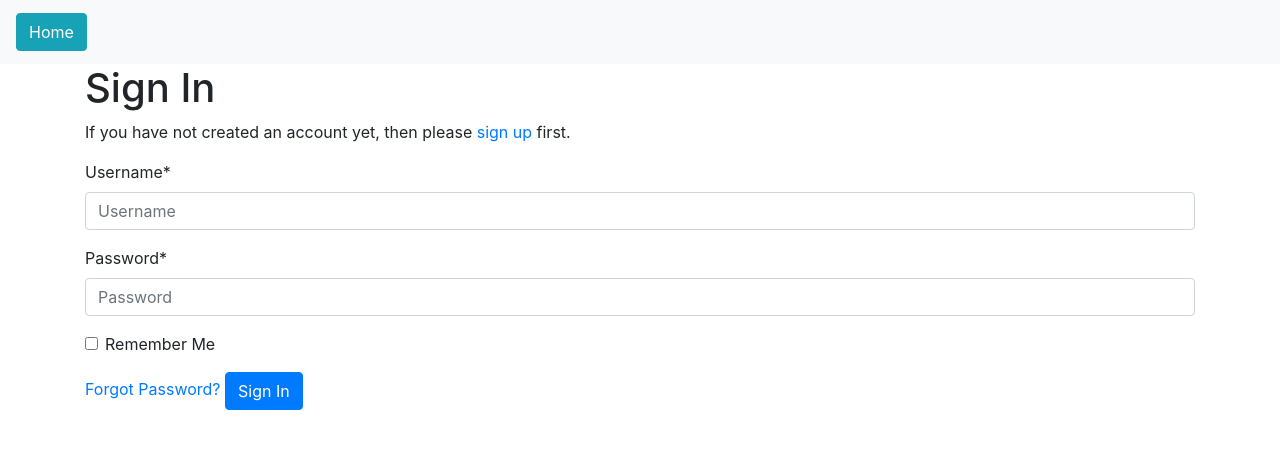
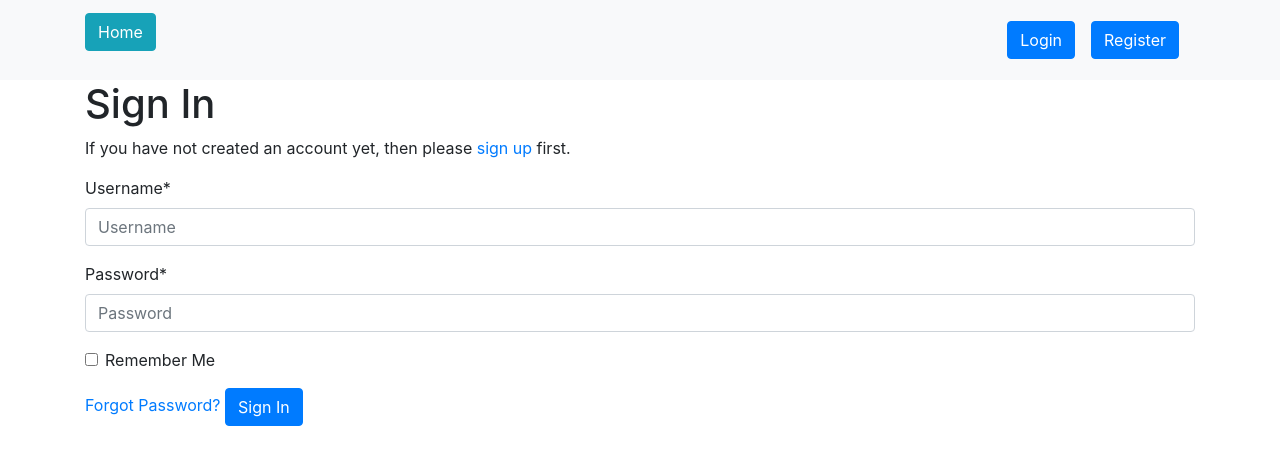
Before and after one commit to rodolfofrainer/appCarol, a Django app: page /accounts/login/ in a window 1280 px wide. Shown: the top 465 px of the page. Run offline with Django 4.2, Linux system fonts and the light colour scheme; some libraries are stand-ins or nearby versions.

Commit message:
implement login/logout views

```diff
--- a/calculator/templates/base.html
+++ b/calculator/templates/base.html
@@ -15,8 +15,19 @@
   </head>
   <body>
     <nav class="navbar navbar-light bg-light">
+      <div class="container fluid">
+        <div class="d-flex flex-row bd-highlight mb-3">
         <a class="navbar-brand" href="{% url 'home'%}"><button type="button" class="btn btn-info">Home</button></a>
-        {% comment %} <a class="navbar-brand" href="{% url 'login'%}"><button type="button" class="btn btn-primary">Login</button></a> {% endcomment %}
+        </div>
+        <div class="d-flex flex-row-reverse bd-highlight">
+        {% if not is_user_authenticated %}
+        <a class="navbar-brand" href="{% url 'account_signup'%}"><button type="button" class="btn btn-primary">Register</button></a>
+        <a class="navbar-brand" href="{% url 'account_login'%}"><button type="button" class="btn btn-primary">Login</button></a>
+        {% else %}
+        <a class="navbar-brand" href="{% url 'account_logout'%}"><button type="button" class="btn btn-danger">Logout</button></a>
+        {% endif %}
+        <div>
+      </div>
     </nav>
     {% block content %}
     {% endblock %}
--- a/calculator/views.py
+++ b/calculator/views.py
@@ -2,4 +2,8 @@ from django.shortcuts import render
 
 # Create your views here.
 def base(request):
-    return render(request, 'home.html')
+    context = {
+        'user': request.user,
+        'is_user_authenticated': request.user.is_authenticated
+        }
+    return render(request, 'home.html', context=context)
--- a/marketCalculator/urls.py
+++ b/marketCalculator/urls.py
@@ -18,8 +18,12 @@ from django.contrib import admin
 from django.urls import path, include
 
 urlpatterns = [
+    #thid party urls
+    path('accounts/', include('allauth.urls')),
+    path('api-auth/', include('rest_framework.urls', namespace='rest_framework')),
+
+    #my urls
     path('admin/', admin.site.urls),
-    path('accounts/', include('allauth.urls')),
     path('', include('calculator.urls'), name='calculator'),
-    path('api-auth/', include('rest_framework.urls', namespace='rest_framework'))
+
 ]
```
Also changed, not shown: db.sqlite3.
